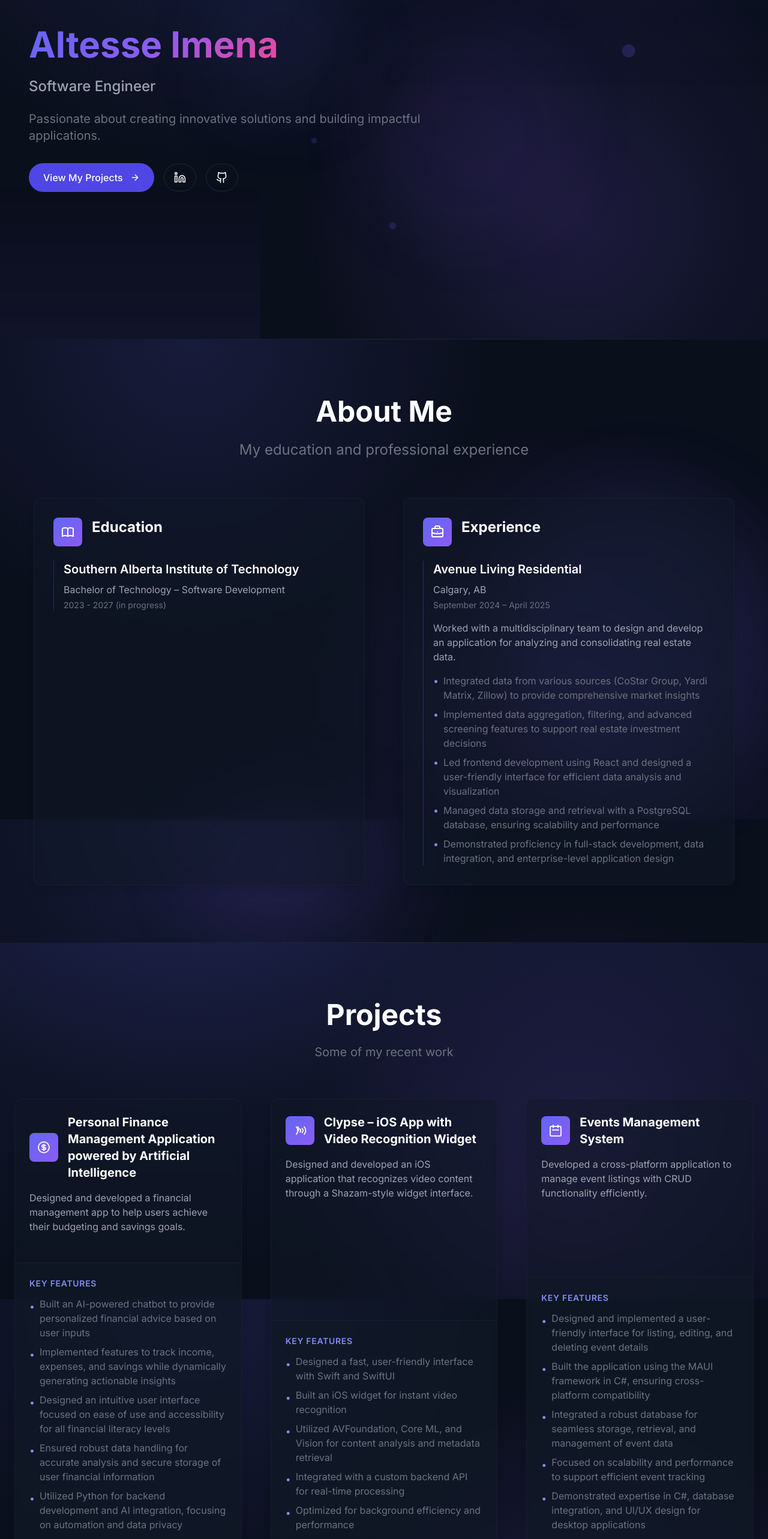
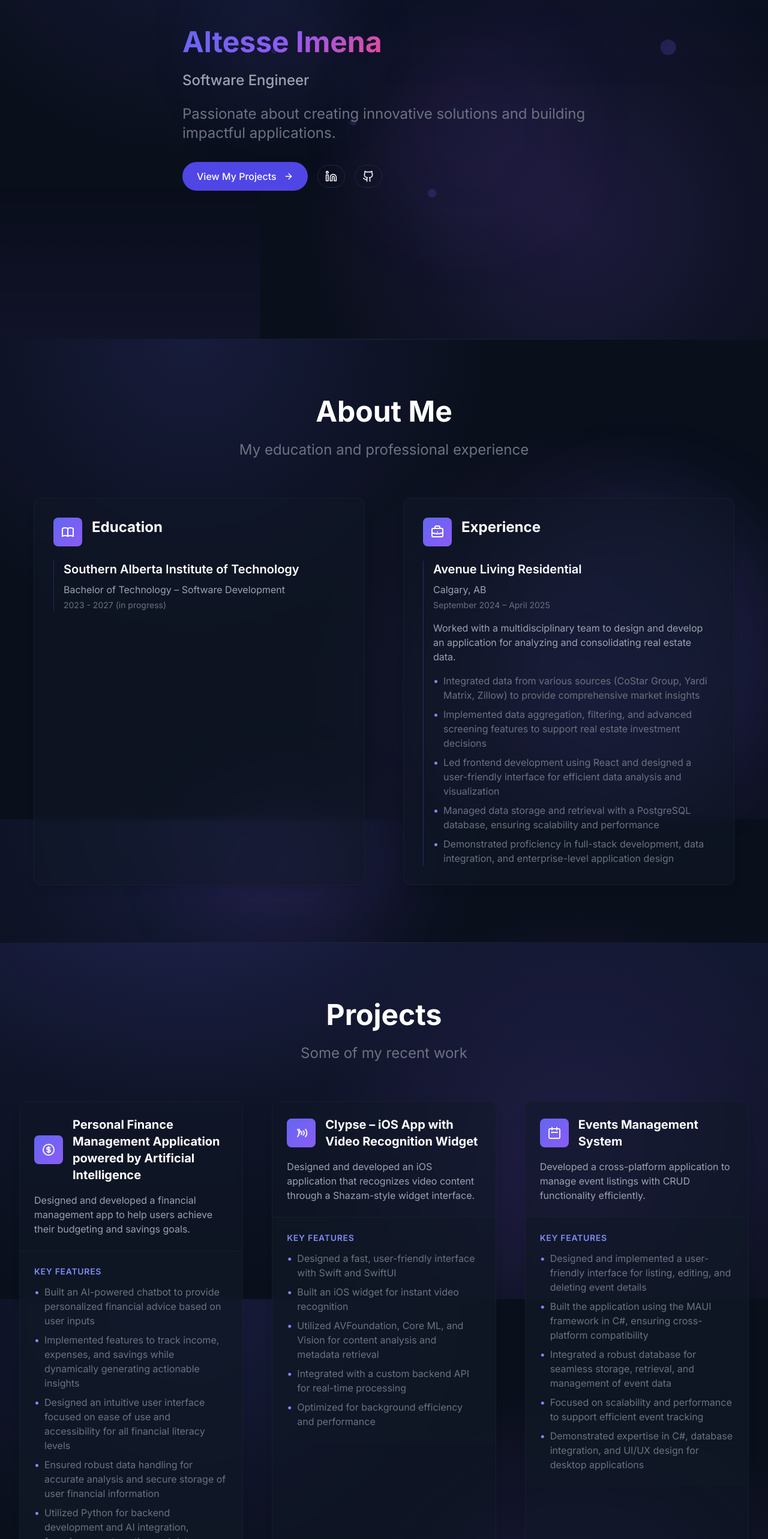
Before and after one commit to altesse-imena/Personal-Portfolio, a Next.js app: page / in a window 1280 px wide. Shown: the part 234-2800 px from the top of the page at 60% size. Built offline with nearby package versions, Linux system fonts and the light colour scheme.

Commit message:
Mobile Enhancements

```diff
--- a/app/components/hero.tsx
+++ b/app/components/hero.tsx
@@ -50,12 +50,12 @@ const particleVariants: Variants = {
 
 const Hero = () => {
   return (
-    <section id="hero" className="relative overflow-hidden pt-24 md:pt-32 pb-16 md:pb-24 px-4 min-h-[90vh] md:min-h-screen flex items-center">
+    <section id="hero" className="relative overflow-hidden pt-32 pb-24 px-4 min-h-screen flex items-center">
       {/* Animated background elements */}
       <div className="absolute inset-0 -z-10 overflow-hidden">
-        {/* Main gradient backgrounds - optimized for mobile */}
+        {/* Main gradient backgrounds */}
         <motion.div
-          className="absolute top-0 right-0 w-2/3 md:w-1/2 h-1/2 bg-gradient-to-b from-indigo-500/5 to-transparent dark:from-indigo-500/10"
+          className="absolute top-0 right-0 w-1/2 h-1/2 bg-gradient-to-b from-indigo-500/5 to-transparent dark:from-indigo-500/10"
           initial={{ opacity: 0.5, scale: 0.9 }}
           animate={{
             opacity: [0.5, 0.7, 0.5],
@@ -69,7 +69,7 @@ const Hero = () => {
           }}
         />
         <motion.div
-          className="absolute bottom-0 left-0 w-1/2 md:w-1/3 h-1/3 bg-gradient-to-t from-purple-500/5 to-transparent dark:from-purple-500/10"
+          className="absolute bottom-0 left-0 w-1/3 h-1/3 bg-gradient-to-t from-purple-500/5 to-transparent dark:from-purple-500/10"
           initial={{ opacity: 0.5, scale: 0.9 }}
           animate={{
             opacity: [0.5, 0.7, 0.5],
@@ -84,32 +84,32 @@ const Hero = () => {
           }}
         />
 
-        {/* Animated blobs - adjusted for mobile */}
+        {/* Animated blobs */}
         <motion.div
-          className="absolute top-1/4 left-1/4 w-48 md:w-64 h-48 md:h-64 bg-indigo-500/5 rounded-full blur-3xl dark:bg-indigo-500/10"
+          className="absolute top-1/4 left-1/4 w-64 h-64 bg-indigo-500/5 rounded-full blur-3xl dark:bg-indigo-500/10"
           variants={blobVariants}
           initial="initial"
           animate="animate"
           custom={1}
         />
         <motion.div
-          className="absolute bottom-1/4 right-1/4 w-56 md:w-80 h-56 md:h-80 bg-purple-500/5 rounded-full blur-3xl dark:bg-purple-500/10"
+          className="absolute bottom-1/4 right-1/4 w-80 h-80 bg-purple-500/5 rounded-full blur-3xl dark:bg-purple-500/10"
           variants={blobVariants}
           initial="initial"
           animate="animate"
           custom={-0.7}
         />
 
-        {/* Floating particles - responsive positioning */}
+        {/* Floating particles */}
         {[...Array(8)].map((_, i) => (
           <motion.div
             key={i}
             className="absolute rounded-full bg-gradient-to-r from-indigo-500/20 to-purple-500/20 dark:from-indigo-500/30 dark:to-purple-500/30"
             style={{
-              width: 3 + i * 2.5,
-              height: 3 + i * 2.5,
-              left: `${10 + i * 10}%`,
-              top: `${5 + (i % 5) * 18}%`,
+              width: 4 + i * 3,
+              height: 4 + i * 3,
+              left: `${15 + i * 10}%`,
+              top: `${10 + (i % 5) * 15}%`,
             }}
             variants={particleVariants}
             initial="initial"
@@ -119,23 +119,23 @@ const Hero = () => {
         ))}
       </div>
 
-      <div className="max-w-7xl mx-auto px-4 sm:px-6 lg:px-8 w-full">
+      <div className="max-w-7xl mx-auto px-6 lg:px-8">
         <div className="text-center md:text-left">
           <motion.div
-            className="mb-6 md:mb-8"
+            className="mb-8"
             initial={{ opacity: 0, y: 20 }}
             animate={{ opacity: 1, y: 0 }}
             transition={{ duration: 0.5 }}
           >
-            <h1 className="text-4xl sm:text-5xl md:text-6xl font-bold mb-4 md:mb-6">
+            <h1 className="stripe-heading mb-6">
               <span className="stripe-gradient-text">Altesse Imena</span>
             </h1>
 
-            <h2 className="text-lg sm:text-xl md:text-2xl font-medium mb-4 md:mb-6 text-slate-700 dark:text-slate-300">
+            <h2 className="text-xl md:text-2xl font-medium mb-6 text-slate-700 dark:text-slate-300">
               Software Engineer
             </h2>
 
-            <p className="text-base sm:text-lg md:text-xl max-w-xl mx-auto md:mx-0 md:max-w-2xl leading-relaxed text-slate-600 dark:text-slate-400 mb-6 md:mb-8">
+            <p className="stripe-subheading mb-8 md:max-w-2xl md:mx-0">
               Passionate about creating innovative solutions and building impactful applications.
             </p>
           </motion.div>
@@ -148,19 +148,18 @@ const Hero = () => {
           >
             <a
               href="#projects"
-              className="w-full sm:w-auto px-6 py-3 rounded-full font-medium transition-all duration-300 inline-flex items-center justify-center gap-2 bg-indigo-600 hover:bg-indigo-500 text-white group text-base"
+              className="px-6 py-3 rounded-full font-medium transition-all duration-300 inline-flex items-center gap-2 bg-indigo-600 hover:bg-indigo-500 text-white group"
             >
               View My Projects
               <ArrowRightIcon className="w-4 h-4 ml-1 group-hover:translate-x-1 transition-transform" />
             </a>
 
-            <div className="flex items-center gap-4 mt-4 sm:mt-0">
+            <div className="flex items-center gap-4">
               <a
                 href="https://www.linkedin.com/in/altesseimena"
                 target="_blank"
                 rel="noopener noreferrer"
-                className="py-3 px-4 rounded-full font-medium transition-all duration-300 inline-flex items-center gap-2 border border-slate-300 hover:border-indigo-500/50 hover:bg-slate-100/80 dark:border-slate-700 dark:hover:border-indigo-500/50 dark:hover:bg-slate-800/50"
-                aria-label="LinkedIn Profile"
+                className="py-2 px-3 rounded-full font-medium transition-all duration-300 inline-flex items-center gap-2 border border-slate-300 hover:border-indigo-500/50 hover:bg-slate-100/80 dark:border-slate-700 dark:hover:border-indigo-500/50 dark:hover:bg-slate-800/50"
               >
                 <LinkedinIcon className="w-5 h-5" />
               </a>
@@ -169,8 +168,7 @@ const Hero = () => {
                 href="https://github.com/altesse-imena"
                 target="_blank"
                 rel="noopener noreferrer"
-                className="py-3 px-4 rounded-full font-medium transition-all duration-300 inline-flex items-center gap-2 border border-slate-300 hover:border-indigo-500/50 hover:bg-slate-100/80 dark:border-slate-700 dark:hover:border-indigo-500/50 dark:hover:bg-slate-800/50"
-                aria-label="GitHub Profile"
+                className="py-2 px-3 rounded-full font-medium transition-all duration-300 inline-flex items-center gap-2 border border-slate-300 hover:border-indigo-500/50 hover:bg-slate-100/80 dark:border-slate-700 dark:hover:border-indigo-500/50 dark:hover:bg-slate-800/50"
               >
                 <GithubIcon className="w-5 h-5" />
               </a>
--- a/app/components/projects.tsx
+++ b/app/components/projects.tsx
@@ -58,51 +58,51 @@ const projects = [
 
 const Projects = () => {
   return (
-    <section id="projects" className="py-16 md:py-24 px-4 sm:px-6 relative">
+    <section id="projects" className="py-24 px-6 lg:px-8 relative">
       {/* Background gradient elements */}
       <div className="absolute top-0 left-0 w-full h-1/2 bg-gradient-to-b from-indigo-500/5 to-transparent dark:from-indigo-500/10 -z-10" />
 
       <div className="max-w-7xl mx-auto">
         <motion.div
-          className="text-center mb-10 md:mb-16"
+          className="text-center mb-16"
           initial={{ opacity: 0, y: 20 }}
           whileInView={{ opacity: 1, y: 0 }}
           viewport={{ once: true }}
           transition={{ duration: 0.6 }}
         >
-          <h2 className="text-3xl sm:text-4xl md:text-5xl font-bold mb-4 md:mb-6 dark:text-white text-slate-900">Projects</h2>
-          <p className="text-lg md:text-xl max-w-2xl mx-auto leading-relaxed dark:text-slate-400 text-slate-600">Some of my recent work</p>
+          <h2 className="stripe-heading">Projects</h2>
+          <p className="stripe-subheading">Some of my recent work</p>
         </motion.div>
 
-        <div className="grid grid-cols-1 md:grid-cols-2 lg:grid-cols-3 gap-6 md:gap-8 lg:gap-12">
+        <div className="grid grid-cols-1 md:grid-cols-2 lg:grid-cols-3 gap-8 lg:gap-12">
           {projects.map((project, index) => (
             <motion.div
               key={project.id}
-              className="stripe-card overflow-hidden group h-full flex flex-col"
+              className="stripe-card overflow-hidden group"
               initial={{ opacity: 0, y: 30 }}
               whileInView={{ opacity: 1, y: 0 }}
-              viewport={{ once: true, margin: "-100px" }}
+              viewport={{ once: true }}
               transition={{ duration: 0.6, delay: index * 0.1 }}
             >
-              <div className="p-5 sm:p-6 pb-0 flex-1">
-                <div className="flex flex-col sm:flex-row sm:items-center gap-4 mb-4">
-                  <div className="bg-gradient-to-br from-indigo-500 to-purple-500 p-3 rounded-lg inline-flex">
+              <div className="p-6 pb-0">
+                <div className="flex items-center mb-4">
+                  <div className="bg-gradient-to-br from-indigo-500 to-purple-500 p-3 rounded-lg mr-4">
                     {project.icon}
                   </div>
-                  <h3 className="text-lg sm:text-xl font-bold text-slate-800 dark:text-white group-hover:text-indigo-600 dark:group-hover:text-indigo-300 transition-colors">
+                  <h3 className="text-xl font-bold text-slate-800 dark:text-white group-hover:text-indigo-600 dark:group-hover:text-indigo-300 transition-colors">
                     {project.title}
                   </h3>
                 </div>
 
-                <p className="text-slate-600 dark:text-slate-300 mb-6 text-sm sm:text-base">{project.description}</p>
+                <p className="text-slate-600 dark:text-slate-300 mb-6">{project.description}</p>
               </div>
 
-              <div className="bg-slate-100/50 dark:bg-slate-800/50 p-5 sm:p-6 border-t border-slate-200 dark:border-slate-700/50">
-                <h4 className="text-xs sm:text-sm font-semibold text-indigo-600 dark:text-indigo-400 uppercase tracking-wider mb-3">Key Features</h4>
-                <ul className="space-y-2 text-slate-600 dark:text-slate-400 text-sm sm:text-base">
+              <div className="bg-slate-100/50 dark:bg-slate-800/50 p-6 border-t border-slate-200 dark:border-slate-700/50">
+                <h4 className="text-sm font-semibold text-indigo-600 dark:text-indigo-400 uppercase tracking-wider mb-3">Key Features</h4>
+                <ul className="space-y-2 text-slate-600 dark:text-slate-400">
                   {project.details.map((detail, i) => (
                     <li key={i} className="flex items-start">
-                      <span className="text-indigo-600 dark:text-indigo-400 mr-2 flex-shrink-0 mt-1">•</span>
+                      <span className="text-indigo-600 dark:text-indigo-400 mr-2">•</span>
                       <span>{detail}</span>
                     </li>
                   ))}
```
Also changed, not shown: app/components/contact.tsx (+8 -13 lines), app/components/skills.tsx (+18 -18 lines).
